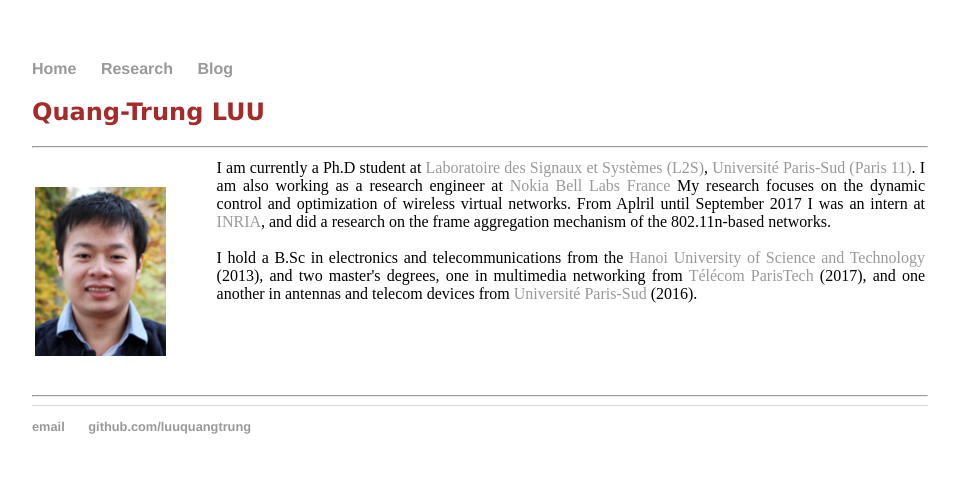
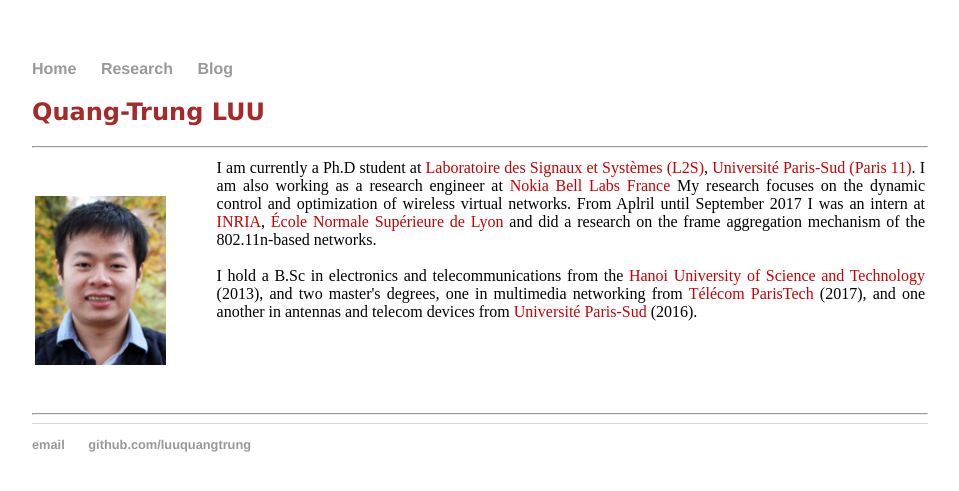
Before and after one commit to luuquangtrung/luuquangtrung.github.io_v1, a Jekyll site: the page built from index.html, in a window 1280 px wide. Shown: the top 491 px of the page, without its empty margins (160-1119 px from the left). Built offline with Jekyll 4.4.1, drawn with Linux system fonts in a browser that asks for light colours.

Commit message:
Update index.html

```diff
--- a/index.html
+++ b/index.html
@@ -21,16 +21,17 @@
 
         <td width="80%" align = "justify">
         I am currently a Ph.D student at
-		<a href="http://www.l2s.centralesupelec.fr/" target="_blank" rel="nofollow">Laboratoire des Signaux et Systèmes (L2S)</a>,
-		<a href="http://www.u-psud.fr/" target="_blank" rel="nofollow">Universit&eacute; Paris-Sud (Paris 11)</a>.
-		I am also working as a research engineer at <a href="https://www.bell-labs.com/" target="_blank" rel="nofollow">Nokia Bell Labs France</a>
+		<a href="http://www.l2s.centralesupelec.fr/" target="_blank" rel="nofollow" style="color: #cc0000">Laboratoire des Signaux et Systèmes (L2S)</a>,
+		<a href="http://www.u-psud.fr/" target="_blank" rel="nofollow" style="color: #cc0000">Universit&eacute; Paris-Sud (Paris 11)</a>.
+		I am also working as a research engineer at <a href="https://www.bell-labs.com/" target="_blank" rel="nofollow" style="color: #cc0000">Nokia Bell Labs France</a>
 		My research focuses on the dynamic control and optimization of wireless virtual networks.
-		From Aplril until September 2017 I was an intern at <a href="https://team.inria.fr/dante/">INRIA</a>,
+		From Aplril until September 2017 I was an intern at <a href="https://team.inria.fr/dante/" style="color: #cc0000">INRIA</a>,
+		<a href="http://www.ens-lyon.fr/" style="color: #cc0000">École Normale Supérieure de Lyon</a>
 		and did a research on the frame aggregation mechanism of the 802.11n-based networks.
 		<div>&nbsp;</div>
-		I hold a B.Sc in electronics and telecommunications from the <a href="https://en.hust.edu.vn/" target="_blank" rel="nofollow">Hanoi University of Science and Technology</a> (2013),
-		and two master's degrees, one in multimedia networking from <a href="http://www.telecom-paristech.fr/" target="_blank" rel="nofollow">Télécom ParisTech</a> (2017),
-		and one another in antennas and telecom devices from <a href="http://www.u-psud.fr/" target="_blank" rel="nofollow">Université Paris-Sud</a> (2016).
+		I hold a B.Sc in electronics and telecommunications from the <a href="https://en.hust.edu.vn/" target="_blank" rel="nofollow" style="color: #cc0000">Hanoi University of Science and Technology</a> (2013),
+		and two master's degrees, one in multimedia networking from <a href="http://www.telecom-paristech.fr/" target="_blank" rel="nofollow" style="color: #cc0000">Télécom ParisTech</a> (2017),
+		and one another in antennas and telecom devices from <a href="http://www.u-psud.fr/" target="_blank" rel="nofollow" style="color: #cc0000">Université Paris-Sud</a> (2016).
 </div>
 <p>&nbsp;</p>
         </td>
```
